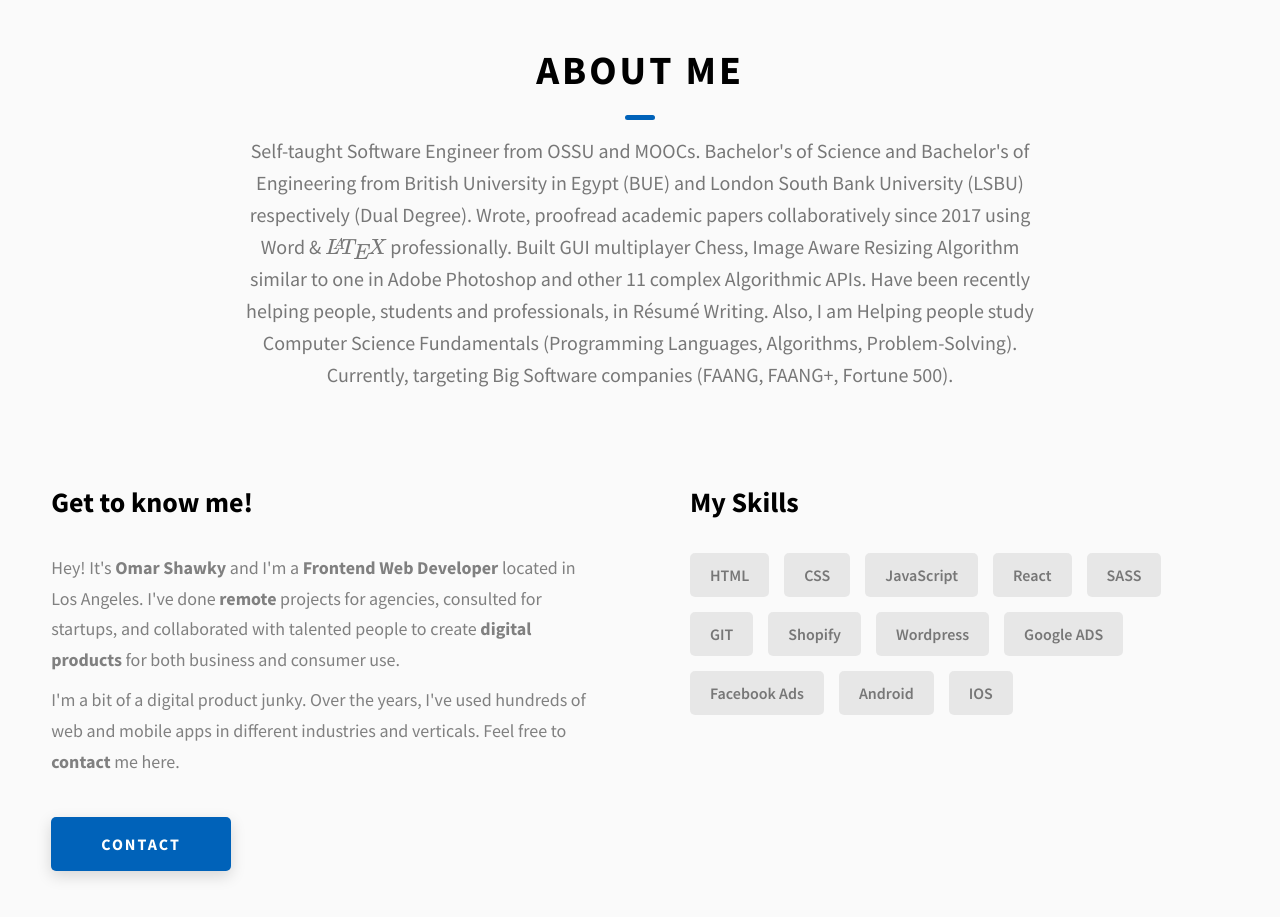
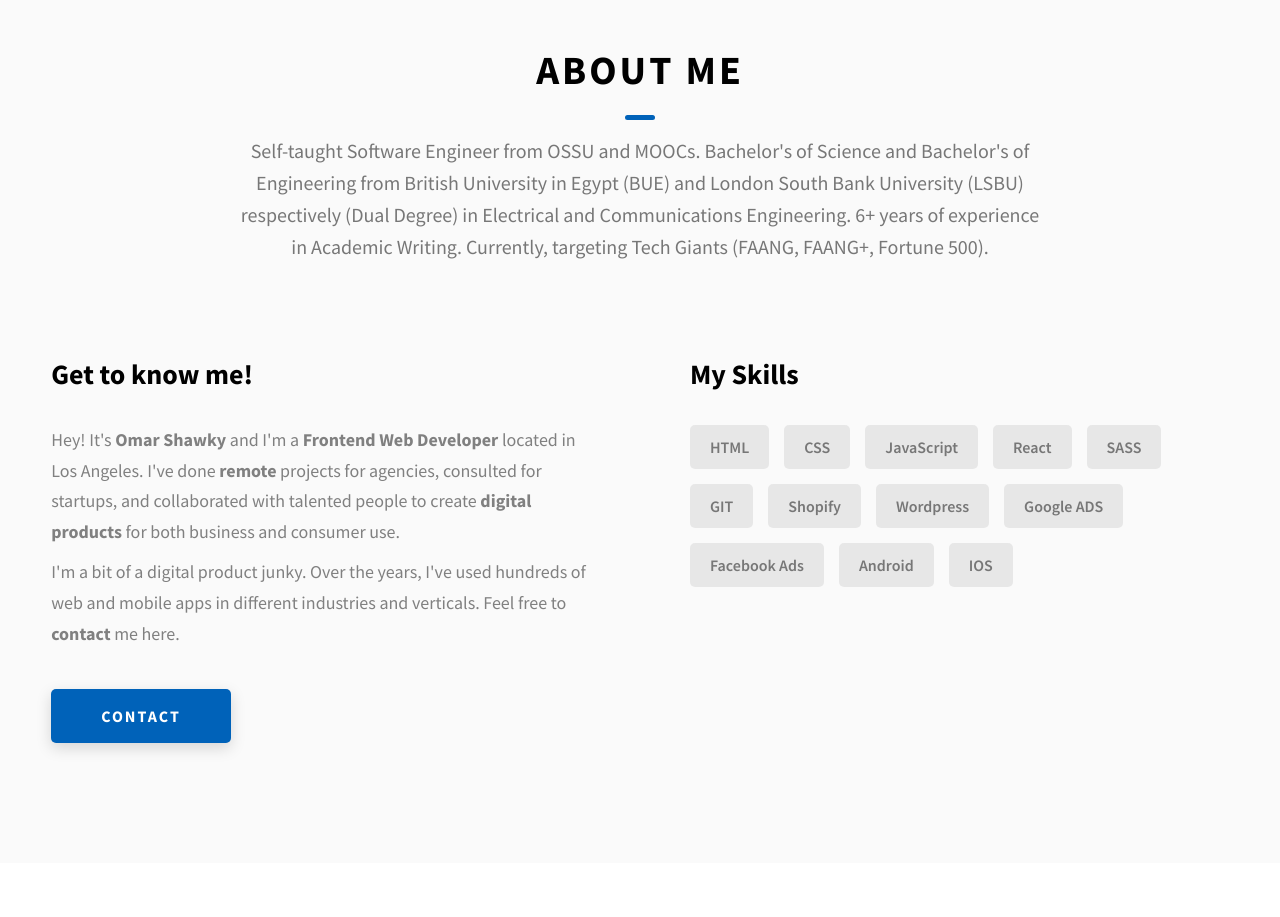
Before and after one commit to OmarShawky1/Portfolio, a website: page index.html in a window 1280 px wide. Shown: the part 880-1797 px from the top of the page. Drawn offline with nearby package versions, Linux system fonts and the light colour scheme; some packages are replaced by stand-ins of ours.

Commit message:
Mod: About Me: Only kept brief description about My job headlines and added short term goal

```diff
--- a/index.html
+++ b/index.html
@@ -153,7 +153,7 @@
         <h2 class="heading heading-sec heading-sec__mb-med">
           <span class="heading-sec__main">About Me</span>
           <span class="heading-sec__sub">
-            Self-taught Software Engineer from OSSU and MOOCs. Bachelor's of Science and Bachelor's of Engineering from British University in Egypt (BUE) and London South Bank University (LSBU) respectively (Dual Degree). Wrote, proofread academic papers collaboratively since 2017 using Word & $\LaTeX$ professionally. Built GUI multiplayer Chess, Image Aware Resizing Algorithm similar to one in Adobe Photoshop and other 11 complex Algorithmic APIs. Have been recently helping people, students and professionals, in Résumé Writing. Also, I am Helping people study Computer Science Fundamentals (Programming Languages, Algorithms, Problem-Solving). Currently, targeting Big Software companies (FAANG, FAANG+, Fortune 500).
+            Self-taught Software Engineer from OSSU and MOOCs. Bachelor's of Science and Bachelor's of Engineering from British University in Egypt (BUE) and London South Bank University (LSBU) respectively (Dual Degree) in Electrical and Communications Engineering. 6+ years of experience in Academic Writing. Currently, targeting Tech Giants (FAANG, FAANG+, Fortune 500).
           </span>
         </h2>
         <div class="about__content">
```
